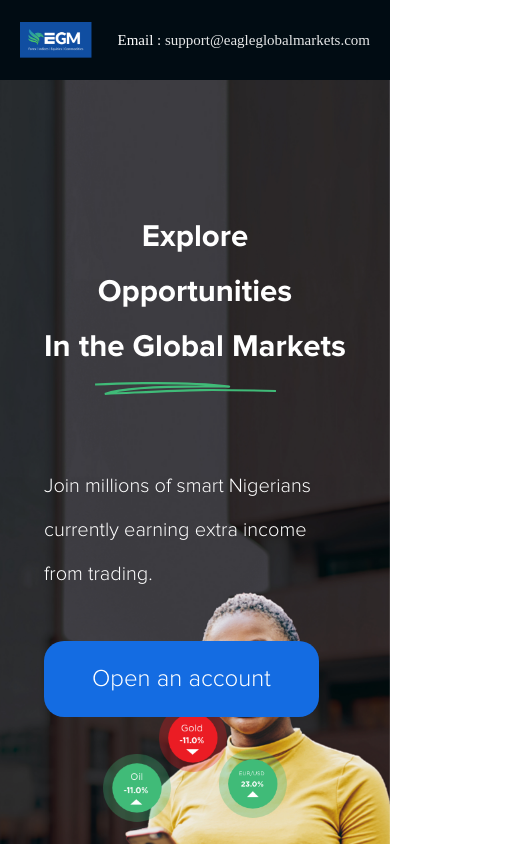
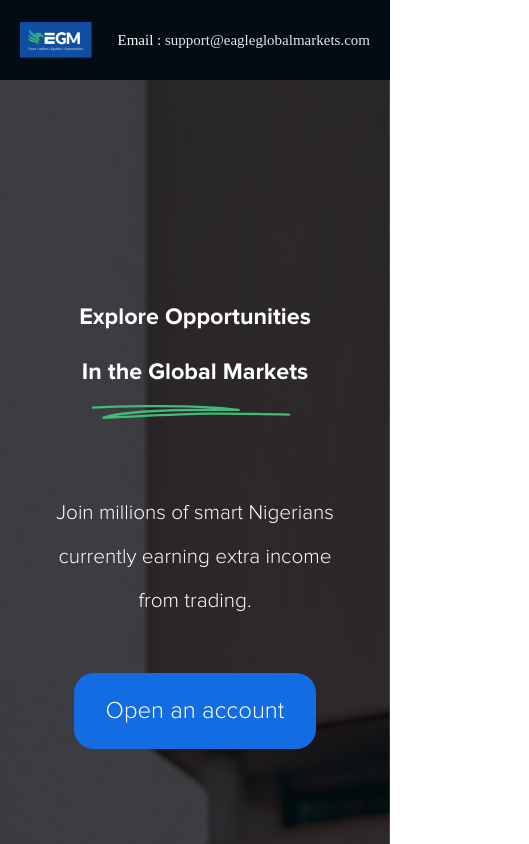
Before and after one commit to Marvelousy20/landingPage, a Vue app: page / in a window 390 px wide. Shown: the top 844 px of the page, 529 px wide, since content can reach past the window. Built offline with nearby package versions, Linux system fonts and the light colour scheme.

Commit message:
made changes

```diff
--- a/src/components/Body.vue
+++ b/src/components/Body.vue
@@ -4,13 +4,21 @@
             <div class="explore-topic">
                 Explore Opportunities <br> In the Global Markets
             </div>
-            <div class="explore-img">
+            <div class="explore-img small">
+                <img src="../assets/Green stroke 1.svg" alt="stroke">
+            </div>
+             <div class="explore-img large">
                 <img src="../assets/Green stroke 1.svg" alt="stroke">
             </div>
         </div>
-            <div class="sub-topic">
-                Join millions of smart Nigerians currently earning extra income from trading.
-            </div>
+
+        <!-- <div class="explore-img large">
+            <img src="../assets/Green stroke 1.svg" alt="stroke">
+        </div> -->
+
+        <div class="sub-topic">
+            Join millions of smart Nigerians currently earning extra income from trading.
+        </div>
 
         <div class="button-cont">
             <!-- <a href="#">
@@ -69,6 +77,10 @@
     }
 
     .mobile {
+        display: none;
+    }
+
+    .large {
         display: none;
     }
 
@@ -140,7 +152,7 @@
         }
 
         .explore-topic {
-            font-size: 8vw;
+            font-size: 6vw;
             text-align: center;
             font-family: 'Proxima Nova';
             line-height: 55px !important;
@@ -159,7 +171,10 @@
         }
 
         .sub-topic {
-            font-size: 20px;
+            font-size: 1.3rem;
+            max-width: 300px;
+            text-align: center;
+            margin: 0 auto;
         }
 
         .section-one-cont {
@@ -167,29 +182,22 @@
             background-repeat: no-repeat;
             background-position-x: right;
             background-size: cover;
-            height: 929px;
+            height: 1394.5px !important;
             color: #fff;
-            position: relative;
-            padding: 60px 44px
+            /* position: relative; */
+            padding: 140px 30px
         }
 
-        .second-ball {
-            top: 65%;
-            left: 25%;
+        .button {
+            padding: 1.6rem 2rem;
         }
 
-        .third-ball {
-            top: 72%;
-            left: 50%;
-        }
-
-        .first-ball {
-            top: 75% ;
-            left: 5%;
+        .button-cont {
+            text-align: center;
         }
 
         .button-cont, .sub-topic {
-            margin-top: 65px;
+            margin-top: 70px;
         }
     }
 
@@ -266,4 +274,39 @@
             left: 45%;
         }
     }
+
+    @media screen and (min-width: 1400px){
+        .explore-topic {
+            font-family: 'Proxima Nova';
+            font-weight: 900;
+            font-size: 4.5vw;
+            line-height: 75px !important;
+        }
+
+        .explore {
+            max-width: 100%;
+        }
+        .explore-img {
+            align-self: flex-start !important;
+            width: 53%;
+            margin-right: 70px !important;
+        }
+
+        .explore-img {
+            max-width: 850px;
+        }
+
+        .explore-img img {
+            width: 70%;
+            float: right;
+        }
+
+        .large {
+            display: block;
+        }
+
+        .small {
+            display: none;
+        }
+    }
 </style>
--- a/src/components/Details.vue
+++ b/src/components/Details.vue
@@ -1,6 +1,6 @@
 <template>
     <div class="container-fluid">
-        <div class="uncover">Uncover a trading experience that’s built just for you.</div>
+        <div class="uncover">Uncover a trading experience <br> that’s built just for you.</div>
 
         <div class="img-text-cont mt-5">
             <div>
@@ -13,7 +13,7 @@
                 <img class="mobile" src="../assets/Component 2 – 2.svg" alt="">
             </div>
 
-            <div>
+            <div class="central">
                 <img class="img" src="../assets/stock-market (2).svg" alt="">
                 <div class="text mt-3">1000+ Assets to trade <br> on 3 unique platforms</div>
             </div>
@@ -42,11 +42,11 @@
     }
 
     .uncover {
-        max-width: 660px;
+        /* max-width: 800px; */
         font-size: 3.5vw;
         text-align: center;
         margin: 20px auto;
-        margin-left: 400px;
+        /* margin-left: 300px; */
         margin-bottom: 120px;
         font-family: 'Proxima Nova SemiBold';
         line-height: 63px;
@@ -55,8 +55,9 @@
     .img-text-cont {
         display: flex;
         text-align: center;
-        max-width: 1215px;
+        /* max-width: 1215px; */
         justify-content: space-between;
+        padding: 0 50px;
         margin: 0 auto;
     }
 
@@ -68,6 +69,10 @@
 
     .mobile {
         display: none;
+    }
+
+    .desktop, .central {
+        margin-left: -60px;
     }
 
     .img {
@@ -143,4 +148,8 @@
         }
     }
 
+
+    @media screen and (min-width: 1400px){
+
+    }
 </style>
--- a/src/components/Navbar.vue
+++ b/src/components/Navbar.vue
@@ -25,7 +25,7 @@
     }
 
     .contact, .email {
-        font-family: 'Proxina Nova';
+        font-family: 'Proxina Nova !important';
         font-size: 15px;
     }
 
@@ -56,7 +56,7 @@
     }
 
     .number, .mail {
-        font-family: 'Proximal Nova Light';
+        font-family: 'Proximal Nova Light !important';
         font-size: 15px;
         opacity: .9;
     }
--- a/src/components/Platform.vue
+++ b/src/components/Platform.vue
@@ -237,4 +237,10 @@
         }
     }
 
+
+    @media screen and (min-width: 1500px){
+        .plat {
+            padding-left:13rem;
+        }
+    }
 </style>
--- a/src/components/Trading.vue
+++ b/src/components/Trading.vue
@@ -81,6 +81,7 @@
         text-align: center;
         margin-bottom: 40px;
         margin-top: 100px;
+        max-width: 100vw;
         /* margin: 80px 0; */
         font-family: 'Proxima Nova SemiBold';
     }
```
